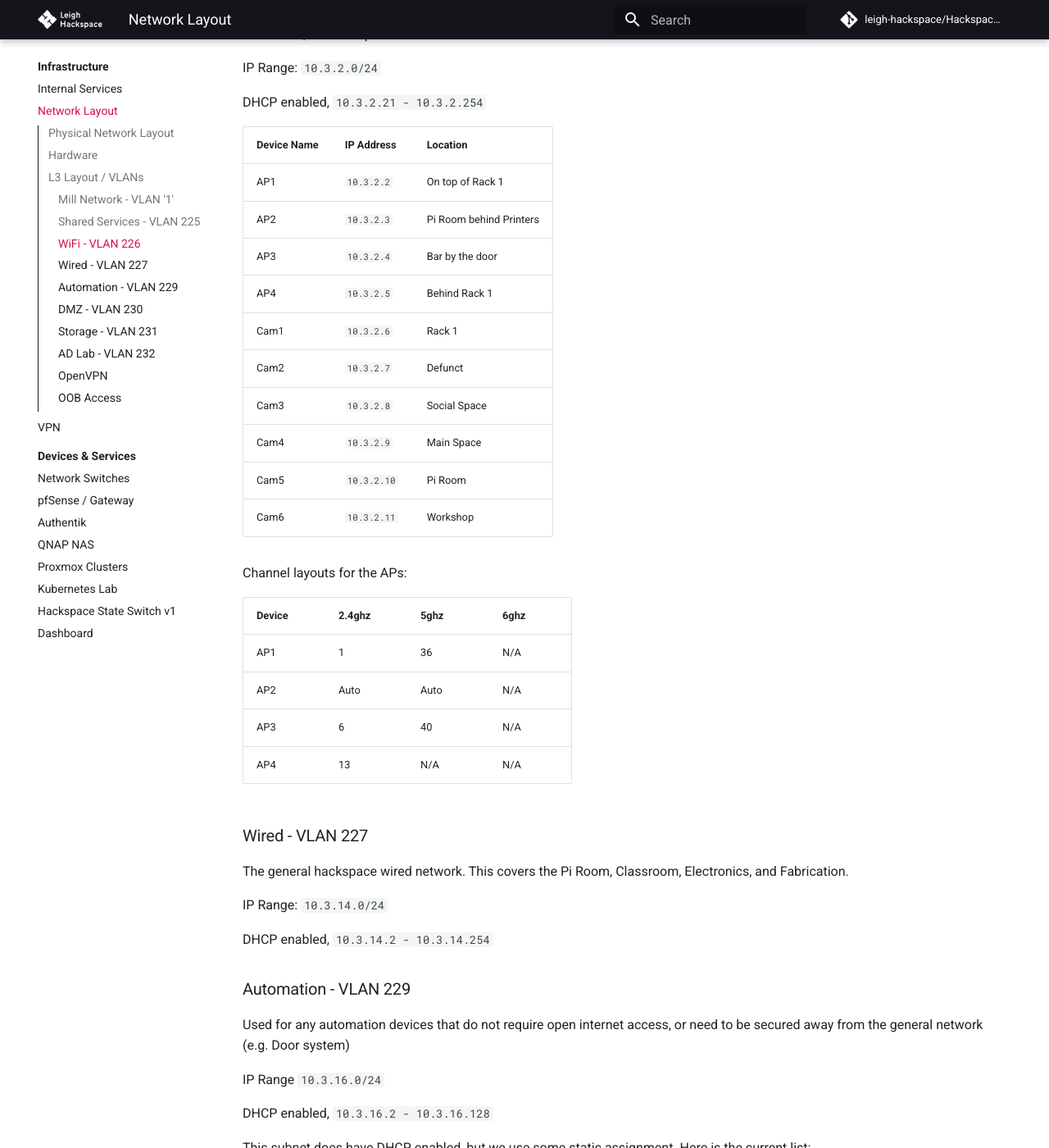
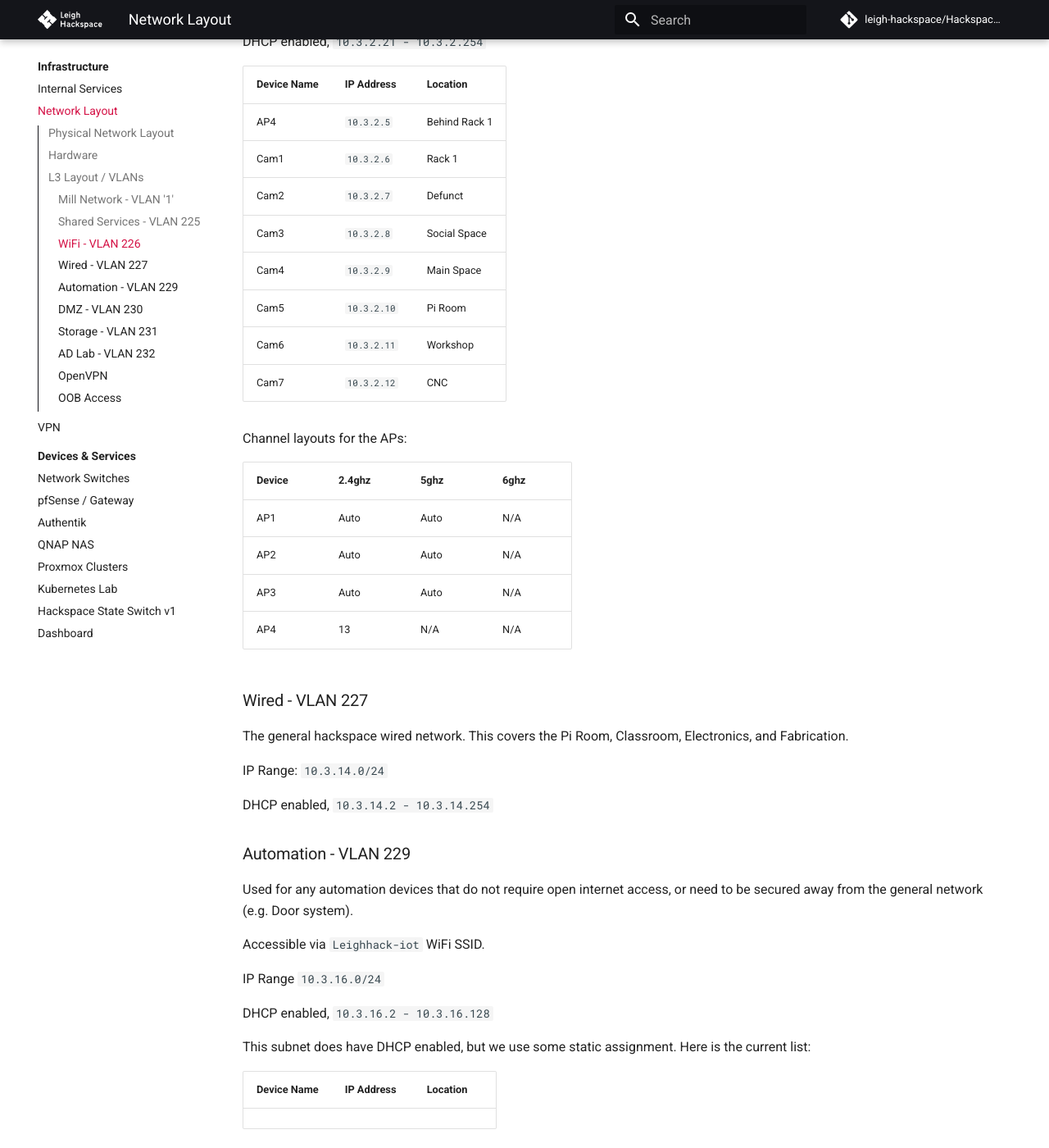
Before and after one commit to leigh-hackspace/HackspaceWiki, an MkDocs documentation site: the page built from docs/infrastructure/network_layout.md, in a window 1280 px wide and 1400 px high, scrolled down 4465 px. Shown: the whole window at 82% size. Built offline with MkDocs 1.6.1 and Material for MkDocs 9.7.7, drawn with Linux system fonts in a browser that asks for light colours; comment, search, counter and statistics services are not loaded; the version menu is left out; some of the changed text lies outside the part shown.

Commit message:
Update docs

```diff
--- a/docs/infrastructure/network_layout.md
+++ b/docs/infrastructure/network_layout.md
@@ -11,8 +11,7 @@
     SWITCH2[Switch 2] --> |Port47/48| SWITCH1
     NAS1[NAS 1] --> |Port3| SWITCH1
     NAS2[NAS 2] --> |Port5/6/7| SWITCH1
-    ESX1[Monster 5] --> |Port8/9/10| SWITCH1
-    MONSTER[Monster 1/2/3/4/] --> |Port11-18| SWITCH1
+    MONSTER[Monster 1/2/3/4] --> |Port11-18| SWITCH1
     LEIGHOOB[Leigh OOB] --> |Port19| SWITCH1
     AP4[AP4 - B/G] --> |Port21| SWITCH1
     MINISWITCH[Netgear Switch]
@@ -68,7 +67,6 @@
 | NAS 1        | QNAP         | TS-431+                 | NAS       | Rack 1        | Live   |                                                                 |
 | NAS 2        | HP           | Microserver G8          | NAS       | Rack 1        | Live   |                                                                 |
 | UPS          | APC          | ???                     | UPS       | Rack 1        | Live   | Powers the NAS systems only                                     |
-| Monster 5    | Dell         | R320                    | Server    | Rack 1        | Live   | Proxmox Cluster 'Monster'                                       |
 | Leigh OOB    | Raspberry Pi | 2 B+                    | Server    | Rack 1        | Live   | Gives us 'out of band' access to Hackspace network and devices  |
 | Mini Switch  | Netgear      | ???                     | L2 Switch | Rack 1        | Live   | Multiple ports on the Mill network, needs switching to Switch 1 |
 | Blade Server | HP           | SL2x170z G6             | Server    | Rack 1        | Live   | Proxmox Cluster 'Monster'                                       |
@@ -145,12 +143,10 @@
 | Switch 3          | `10.3.1.4`  | Workshop / Fabrication   |
 | NAS 1             | `10.3.1.5`  | Rack 1                   |
 | NAS 2             | `10.3.1.6`  | Rack 1                   |
-| Monster 5         | `10.3.1.10` | Rack 1                   |
 | Monster 1         | `10.3.1.11` | Rack 1                   |
 | Monster 2         | `10.3.1.12` | Rack 1                   |
 | Monster 3         | `10.3.1.13` | Rack 1                   |
 | Monster 4         | `10.3.1.14` | Rack 1                   |
-| Monster 5 iDRAC   | `10.3.1.20` | Rack 1                   |
 | Leigh OOB         | `10.3.1.21` | Rack 1                   |
 | Monster 1 LO100   | `10.3.1.22` | Rack 1                   |
 | Monster 2 LO100   | `10.3.1.23` | Rack 1                   |
@@ -181,9 +177,6 @@
 
 | Device Name | IP Address  | Location                |
 | ----------- | ----------- | ----------------------- |
-| AP1         | `10.3.2.2`  | On top of Rack 1        |
-| AP2         | `10.3.2.3`  | Pi Room behind Printers |
-| AP3         | `10.3.2.4`  | Bar by the door         |
 | AP4         | `10.3.2.5`  | Behind Rack 1           |
 | Cam1        | `10.3.2.6`  | Rack 1                  |
 | Cam2        | `10.3.2.7`  | Defunct                 |
@@ -191,14 +184,15 @@
 | Cam4        | `10.3.2.9`  | Main Space              |
 | Cam5        | `10.3.2.10` | Pi Room                 |
 | Cam6        | `10.3.2.11` | Workshop                |
+| Cam7        | `10.3.2.12` | CNC                     |
 
 Channel layouts for the APs:
 
 | Device | 2.4ghz | 5ghz | 6ghz |
 | ------ | ------ | ---- | ---- |
-| AP1    | 1      | 36   | N/A  |
+| AP1    | Auto   | Auto | N/A  |
 | AP2    | Auto   | Auto | N/A  |
-| AP3    | 6      | 40   | N/A  |
+| AP3    | Auto   | Auto | N/A  |
 | AP4    | 13     | N/A  | N/A  |
 
 
@@ -212,7 +206,9 @@
 
 ### Automation - VLAN 229
 
-Used for any automation devices that do not require open internet access, or need to be secured away from the general network (e.g. Door system)
+Used for any automation devices that do not require open internet access, or need to be secured away from the general network (e.g. Door system).
+
+Accessible via `Leighhack-iot` WiFi SSID.
 
 IP Range `10.3.16.0/24`
 
```
Also changed, not shown: other parts of docs/infrastructure/network_layout.md (+1 -1 lines).
